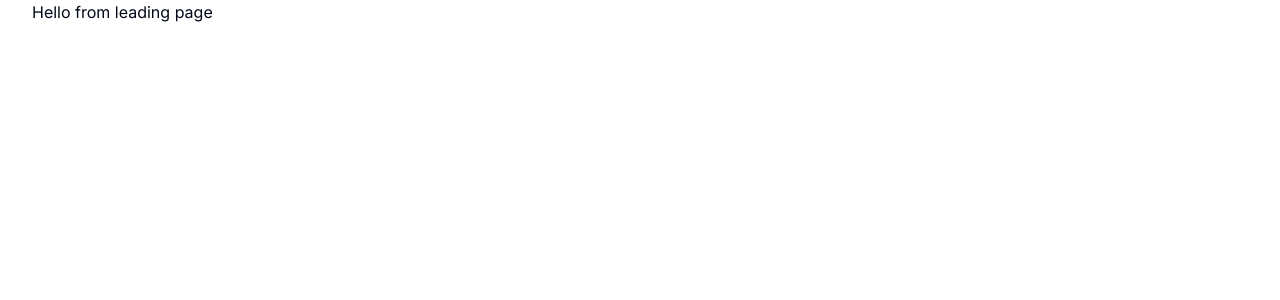
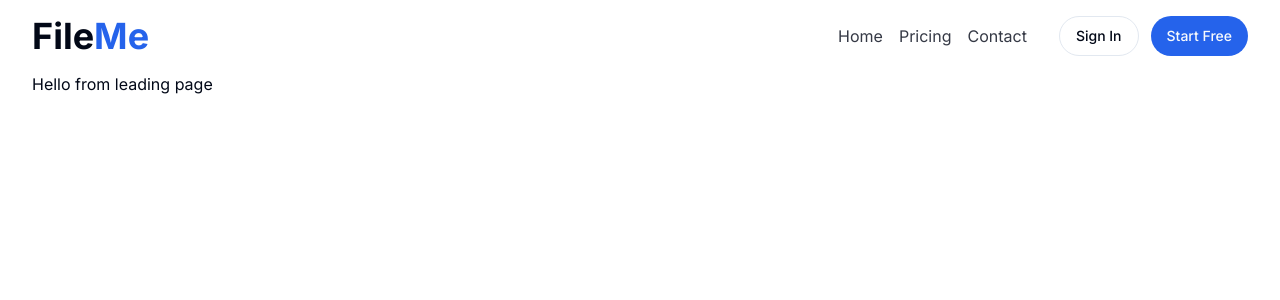
Before and after one commit to MESSELMIyahya/Fileme, a Next.js app: page / in a window 1280 px wide. Shown: the top 300 px of the page. Built offline with nearby package versions, Linux system fonts and the light colour scheme.

Commit message:
Change some styles in the Header and Add it to the Layout

```diff
--- a/src/app/layout.tsx
+++ b/src/app/layout.tsx
@@ -2,6 +2,7 @@ import type { Metadata } from "next";
 import { Inter as FontSans } from "next/font/google";
 import "./globals.css";
 import { cn } from "@/lib/utils";
+import Header from "@/components/Header";
 
 const fontSans = FontSans({
   subsets: ["latin"],
@@ -20,8 +21,13 @@ export default function RootLayout({
 }>) {
   return (
     <html lang="en">
-      <body className={cn("min-h-screen bg-background font-sans antialiased",fontSans.variable)}
-      >{children}</body>
+
+      <body className={cn("min-h-screen bg-background font-sans antialiased",fontSans.variable)}>
+
+        <Header/>
+        {children}
+
+      </body>
     </html>
   );
 }
--- a/src/components/Header/index.tsx
+++ b/src/components/Header/index.tsx
@@ -8,10 +8,10 @@ import { Button } from "../ui/button";
 export default function Header (){
 
 
-    return (<header className="container flex items-center justify-between  py-5 bg-background ">
+    return (<header className="container flex items-center justify-between  py-4 bg-background ">
 
             <div className="">
-                    <Link href='/' className="text-4xl font-semibold text-foreground">
+                    <Link href='/' className="text-4xl font-bold text-foreground">
                             File
                             <span className="text-primary">Me</span>
                     </Link>
@@ -20,9 +20,9 @@ export default function Header (){
             <nav className="flex gap-8 items-center">
 
                 <div className="flex items-center gap-4">
-                        <Link href='/' className="text-foreground/80 hover:underline">Home</Link>
-                        <Link href='/' className="text-foreground/80 hover:underline">Pricing</Link>
-                        <Link href='/' className="text-foreground/80 hover:underline">Contact</Link>
+                        <Link href='/' className="text-foreground/80 transition-colors hover:text-primary">Home</Link>
+                        <Link href='/' className="text-foreground/80 transition-colors hover:text-primary">Pricing</Link>
+                        <Link href='/' className="text-foreground/80 transition-colors hover:text-primary">Contact</Link>
                 </div>
 
                 <div className="flex items-center gap-3">
```
